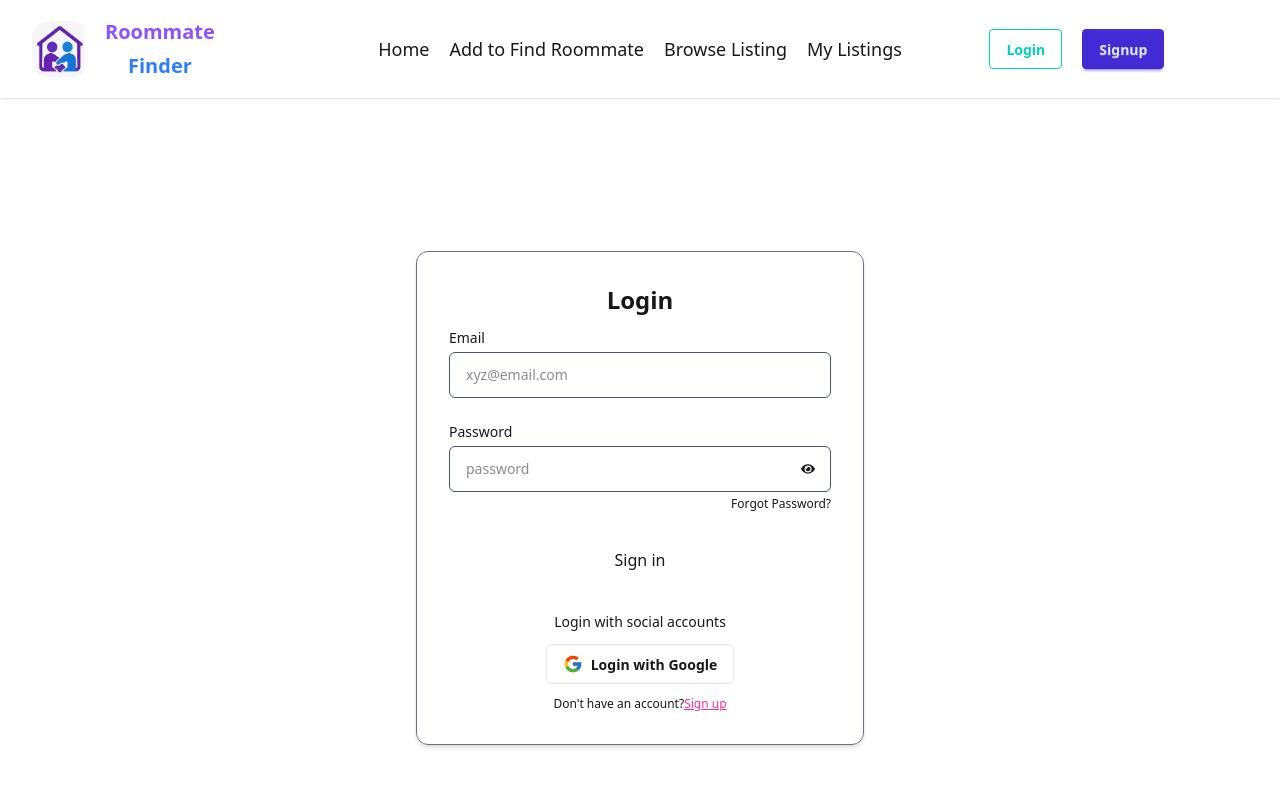
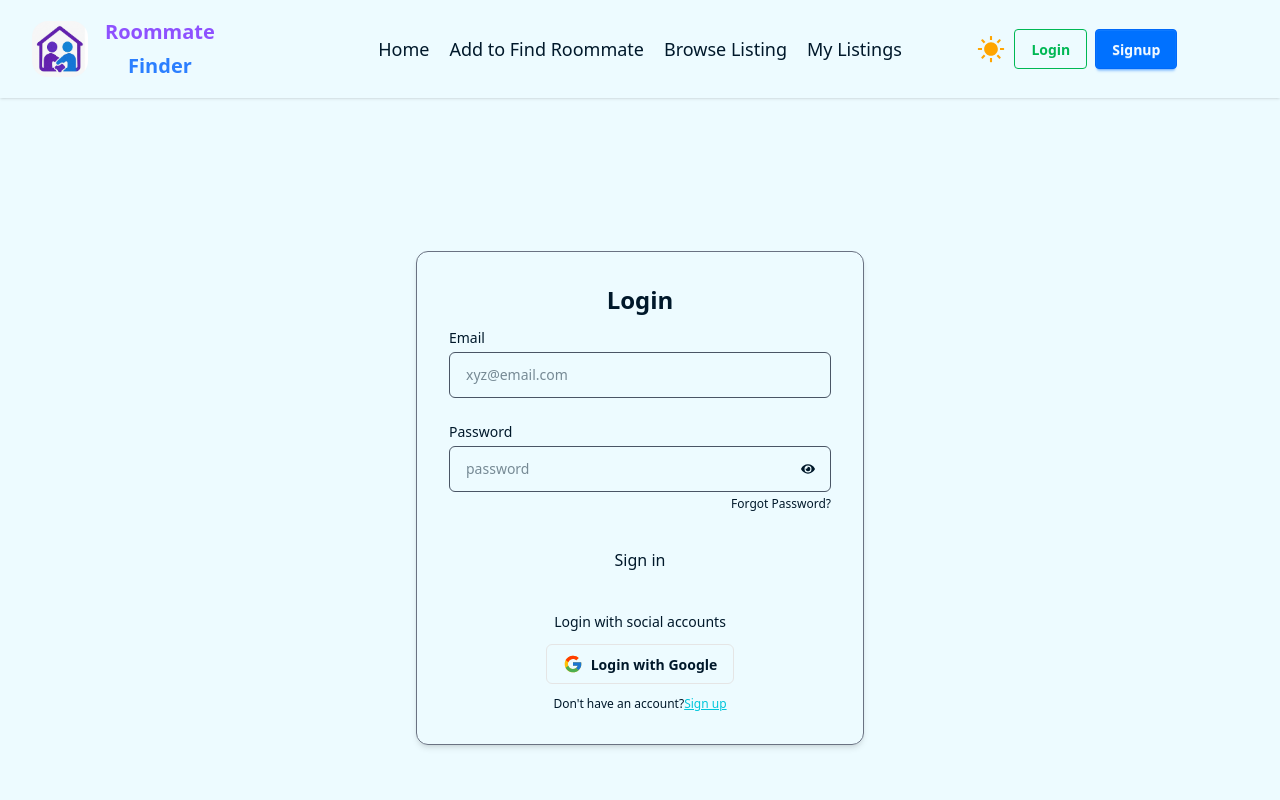
Before and after one commit to JahidGittu/Roommate-Finder-Client, a React (Vite) app: page /auth/login in a window 1280 px wide. Shown: the top 800 px of the page. Built offline with nearby package versions, Linux system fonts and the light colour scheme; no server answers.

Commit message:
theme_Update

```diff
--- a/src/Components/FeaturedRoommates.jsx
+++ b/src/Components/FeaturedRoommates.jsx
@@ -47,6 +47,11 @@ const FeaturedRoommates = () => {
                 key={post._id}
                 className="relative bg-white rounded-xl shadow-md overflow-hidden flex flex-col justify-between"
               >
+                {/* ✅ Availability badge */}
+                <div className="absolute top-16 right-0 bg-green-100 text-green-700 text-xs font-semibold px-2 py-1 rounded">
+                  ✅ Available
+                </div>
+
                 {/* Like count on top-right */}
                 <div className="absolute top-3 right-3 rounded-full text-sm flex items-center gap-1">
                   {post.likes?.length > 0 && <FaHeart className="text-red-500" />}
--- a/src/Components/Navbar.jsx
+++ b/src/Components/Navbar.jsx
@@ -3,24 +3,36 @@ import { Link, NavLink, useNavigate } from 'react-router';
 import logo from '/Logo.png';
 import { AuthContext } from '../Provider/AuthProvider';
 import { FaSignOutAlt } from 'react-icons/fa';
+import { AiFillSun, AiFillMoon } from 'react-icons/ai';
 import useProfile from '../Provider/UserProfile';
 
 const Navbar = () => {
     const { user, logout, loading } = useContext(AuthContext);
     const [showSetting, setShowSetting] = useState(false);
     const navigate = useNavigate();
+    const { profileData } = useProfile();
 
-    const { profileData } = useProfile();
+    // থিম স্টেট (light/dark)
+    const [theme, setTheme] = useState('light');
 
     // Dropdown-এর বাইরের ক্লিক detect করার জন্য ref ও event handler
     const dropdownRef = useRef(null);
 
     useEffect(() => {
+        const savedTheme = localStorage.getItem('theme');
+        if (savedTheme) {
+            document.documentElement.setAttribute('data-theme', savedTheme);
+            setTheme(savedTheme);
+        } else {
+            document.documentElement.setAttribute('data-theme', 'mytheme');
+            setTheme('light');
+        }
+    }, []);
+
+
+    useEffect(() => {
         function handleClickOutside(event) {
-            if (
-                dropdownRef.current &&
-                !dropdownRef.current.contains(event.target)
-            ) {
+            if (dropdownRef.current && !dropdownRef.current.contains(event.target)) {
                 setShowSetting(false);
             }
         }
@@ -34,37 +46,42 @@ const Navbar = () => {
         };
     }, [showSetting]);
 
+    const toggleTheme = () => {
+        if (theme === 'light') {
+            document.documentElement.setAttribute('data-theme', 'dark');
+            setTheme('dark');
+            localStorage.setItem('theme', 'dark');
+        } else {
+            document.documentElement.setAttribute('data-theme', 'mytheme');
+            setTheme('light');
+            localStorage.setItem('theme', 'light');
+        }
+    };
+
+
     const links = (
         <>
             <NavLink
                 to="/"
-                className={({ isActive }) =>
-                    isActive ? 'text-violet-600 font-semibold' : undefined
-                }
+                className={({ isActive }) => (isActive ? 'text-violet-600 font-semibold' : undefined)}
             >
                 Home
             </NavLink>
             <NavLink
                 to="/add-listing-to-find-roommate"
-                className={({ isActive }) =>
-                    isActive ? 'text-violet-600 font-semibold' : undefined
-                }
+                className={({ isActive }) => (isActive ? 'text-violet-600 font-semibold' : undefined)}
             >
                 Add to Find Roommate
             </NavLink>
             <NavLink
                 to="/browse-listing"
-                className={({ isActive }) =>
-                    isActive ? 'text-violet-600 font-semibold' : undefined
-                }
+                className={({ isActive }) => (isActive ? 'text-violet-600 font-semibold' : undefined)}
             >
                 Browse Listing
             </NavLink>
             <NavLink
                 to="/my-listings"
-                className={({ isActive }) =>
-                    isActive ? 'text-violet-600 font-semibold' : undefined
-                }
+                className={({ isActive }) => (isActive ? 'text-violet-600 font-semibold' : undefined)}
             >
                 My Listings
             </NavLink>
@@ -86,16 +103,8 @@ const Navbar = () => {
             <div className="navbar-start">
                 {/* Mobile dropdown */}
                 <div className="dropdown">
-                    <label
-                        tabIndex={0}
-                        className="btn btn-ghost lg:hidden p-0"
-                        aria-label="Open menu"
-                    >
-                        <img
-                            className="w-14 h-14 object-cover rounded-2xl"
-                            src={logo}
-                            alt="Logo"
-                        />
+                    <label tabIndex={0} className="btn btn-ghost lg:hidden p-0" aria-label="Open menu">
+                        <img className="w-14 h-14 object-cover rounded-2xl" src={logo} alt="Logo" />
                     </label>
                     <ul
                         tabIndex={0}
@@ -123,20 +132,27 @@ const Navbar = () => {
             </div>
 
             {/* Navbar end */}
-            <div className="navbar-end space-x-5 relative min-h-[56px] flex items-center justify-center">
+            <div className="navbar-end space-x-2 relative min-h-[56px] flex items-center justify-center">
+
+                {/* থিম টগল বাটন */}
+                <button
+                    onClick={toggleTheme}
+                    aria-label="Toggle Dark/Light Theme"
+                    title="Toggle Dark/Light Theme"
+                    className="text-3xl text-yellow-500 dark:text-gray-300 focus:outline-none transition-colors duration-300"
+                >
+                    {theme === 'light' ? <AiFillSun color='orange' /> : <AiFillMoon color='#2B4D58' />}
+                </button>
+
                 {loading ? (
                     <div className="flex justify-center items-center w-full">
                         <span className="loading loading-dots loading-lg"></span>
                     </div>
                 ) : user ? (
                     <div
-                        className="flex items-center gap-3 cursor-pointer select-none"
+                        className="flex items-center gap-1 cursor-pointer select-none"
                         ref={dropdownRef}
                     >
-                        {/* <span className="hidden md:inline text-sm truncate max-w-[150px]">
-                            {user?.email}
-                        </span> */}
-
                         {user?.photoURL ? (
                             <img
                                 onClick={() => setShowSetting((prev) => !prev)}
@@ -148,15 +164,19 @@ const Navbar = () => {
                             <div
                                 onClick={() => setShowSetting((prev) => !prev)}
                                 className="w-10 h-10 md:w-14 md:h-14 rounded-full bg-gray-400 text-white flex items-center justify-center border border-gray-300 font-bold"
-                            > U </div>
+                            >
+                                U
+                            </div>
                         )}
 
                         {showSetting && (
                             <div className="absolute right-0 top-16 bg-base-300 text-white shadow-md rounded p-4 z-50 w-56 border">
-                                <p className="font-bold truncate">{profileData.fullName || user?.displayName || 'No Name'}</p>
+                                <p className="font-bold truncate">
+                                    {profileData.fullName || user?.displayName || 'No Name'}
+                                </p>
                                 <p className="truncate text-gray-50">{user?.email}</p>
 
-                                {/* 👇 Profile Button */}
+                                {/* Profile Button */}
                                 <Link
                                     to="/my-profile"
                                     className="btn btn-sm btn-info mt-2 w-full flex items-center gap-2 justify-center"
@@ -173,20 +193,24 @@ const Navbar = () => {
                             </div>
                         )}
 
-                        <button onClick={handleLogout} className='btn btn-warning' aria-label="Logout"> Logout <FaSignOutAlt /></button>
+                        <button onClick={handleLogout} className="btn btn-warning" aria-label="Logout">
+                            Logout <FaSignOutAlt />
+                        </button>
                     </div>
                 ) : (
                     <>
                         <Link
                             className="btn btn-outline btn-accent"
                             to="/auth/login"
-                            aria-label="Login">
+                            aria-label="Login"
+                        >
                             Login
                         </Link>
                         <Link
                             className="btn btn-primary"
                             to="/auth/signup"
-                            aria-label="Signup">
+                            aria-label="Signup"
+                        >
                             Signup
                         </Link>
                     </>
--- a/src/Components/RecentBooked.jsx
+++ b/src/Components/RecentBooked.jsx
@@ -14,19 +14,18 @@ const RecentBooked = () => {
   const MySwal = withReactContent(Swal);
 
   useEffect(() => {
-    fetch("https://roommate-finder-server-ten.vercel.app/requests/all")
+    fetch("https://roommate-finder-server-ten.vercel.app/bookings")
       .then((res) => res.json())
       .then((data) => {
-        // শুধু বুকড (availability === false) পোস্টগুলো ফিল্টার করো
-        const bookedPosts = data.filter((post) => !post.availability);
-        setAllPosts(bookedPosts);
+        setAllPosts(data);
         setLoading(false);
       })
       .catch((error) => {
-        console.error("Error fetching data:", error);
+        console.error("Error fetching bookings:", error);
         setLoading(false);
       });
   }, []);
+
 
   const handleViewMore = () => {
     const nextCount = visibleCount + 6;
--- a/src/index.css
+++ b/src/index.css
@@ -1,2 +1,46 @@
 @import "tailwindcss";
 @plugin "daisyui";
+
+@plugin "daisyui/theme" {
+  name: "mytheme";
+  default: true; /* set as default */
+  prefersdark: false; /* set as default dark mode (prefers-color-scheme:dark) */
+  color-scheme: light; /* color of browser-provided UI */
+
+  --color-base-100: oklch(98% 0.02 240);
+  --color-base-200: oklch(95% 0.03 240);
+  --color-base-300: oklch(92% 0.04 240);
+  --color-base-content: oklch(20% 0.05 240);
+  --color-primary: oklch(55% 0.3 240);
+  --color-primary-content: oklch(98% 0.01 240);
+  --color-secondary: oklch(70% 0.25 200);
+  --color-secondary-content: oklch(98% 0.01 200);
+  --color-accent: oklch(65% 0.25 160);
+  --color-accent-content: oklch(98% 0.01 160);
+  --color-neutral: oklch(50% 0.05 240);
+  --color-neutral-content: oklch(98% 0.01 240);
+  --color-info: oklch(70% 0.2 220);
+  --color-info-content: oklch(98% 0.01 220);
+  --color-success: oklch(65% 0.25 140);
+  --color-success-content: oklch(98% 0.01 140);
+  --color-warning: oklch(80% 0.25 80);
+  --color-warning-content: oklch(20% 0.05 80);
+  --color-error: oklch(65% 0.3 30);
+  --color-error-content: oklch(98% 0.01 30);
+
+  /* border radius */
+  --radius-selector: 1rem;
+  --radius-field: 0.25rem;
+  --radius-box: 0.5rem;
+
+  /* base sizes */
+  --size-selector: 0.25rem;
+  --size-field: 0.25rem;
+
+  /* border size */
+  --border: 1px;
+
+  /* effects */
+  --depth: 1;
+  --noise: 0;
+}
```
Also changed, not shown: src/Components/ListingDetails.jsx (+102 -21 lines), src/Components/UserTestimonials.jsx (+33 -3 lines), src/Pages/My Listings/MyListings.jsx (+12 -3 lines).
